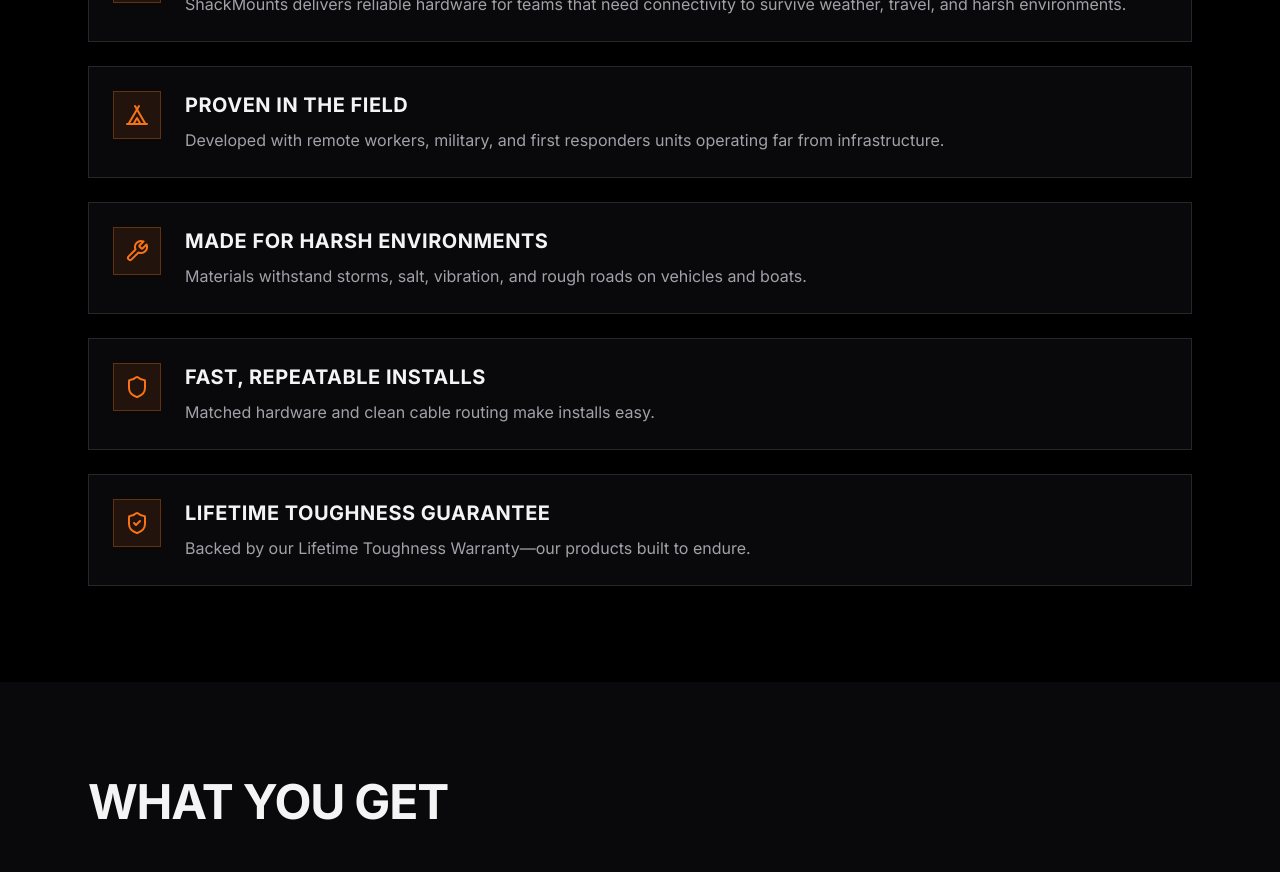
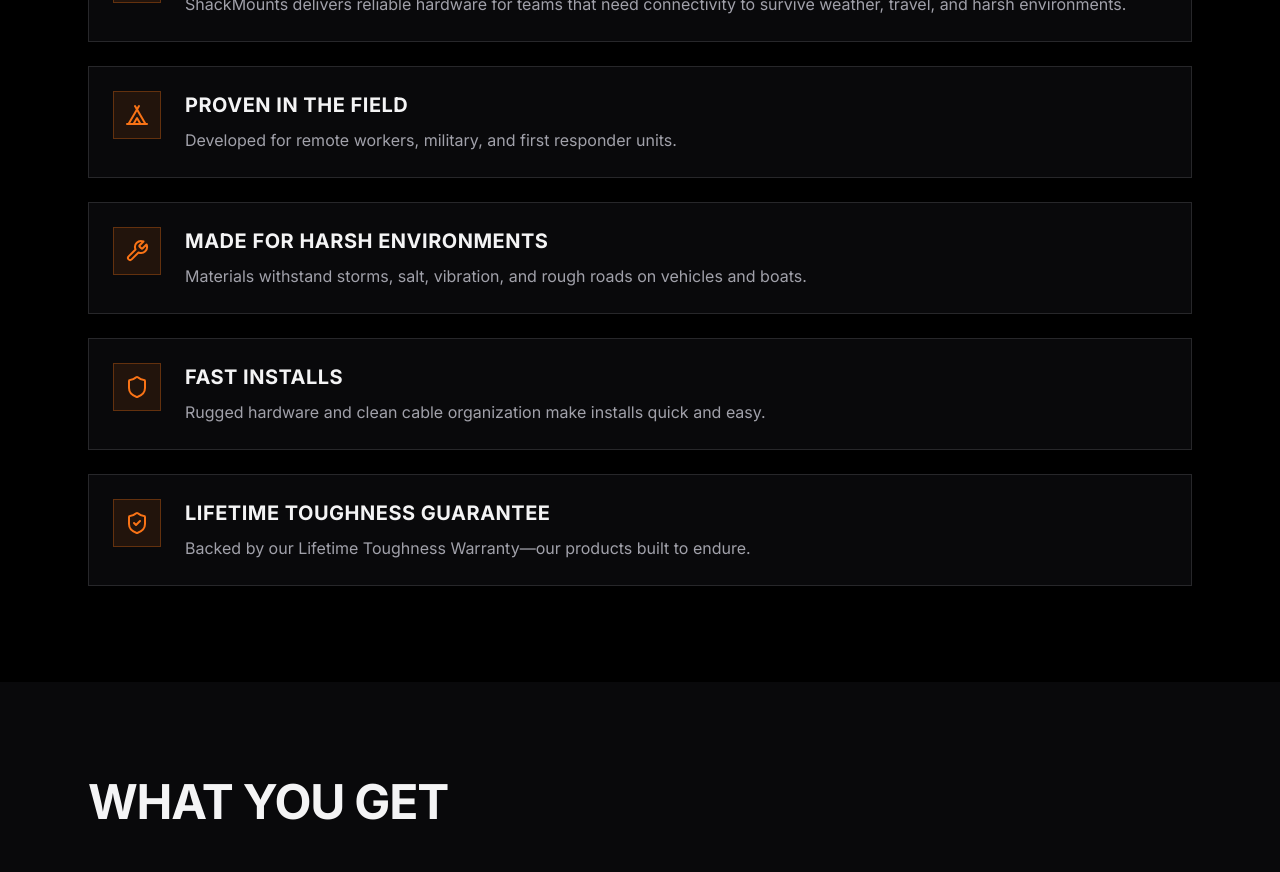
Before and after one commit to connershack-04/shackstarlinkmounts, a React (Vite) app: page / in a window 1280 px wide. Shown: the part 2540-3412 px from the top of the page. Built offline with nearby package versions, Linux system fonts and the light colour scheme.

Commit message:
Polish why-us copy

```diff
--- a/src/components/WhyUs.tsx
+++ b/src/components/WhyUs.tsx
@@ -12,7 +12,7 @@ export function WhyUs() {
       icon: Tent,
       title: 'Proven in the field',
       description:
-        'Developed with remote workers, military, and first responders units operating far from infrastructure.',
+        'Developed for remote workers, military, and first responder units.',
     },
     {
       icon: Wrench,
@@ -22,9 +22,9 @@ export function WhyUs() {
     },
     {
       icon: Shield,
-      title: 'Fast, repeatable installs',
+      title: 'Fast installs',
       description:
-        'Matched hardware and clean cable routing make installs easy.',
+        'Rugged hardware and clean cable organization make installs quick and easy.',
     },
     {
       icon: ShieldCheck,
```
Also changed, not shown: 2 other files (tests, documents, lock files or other folders).
